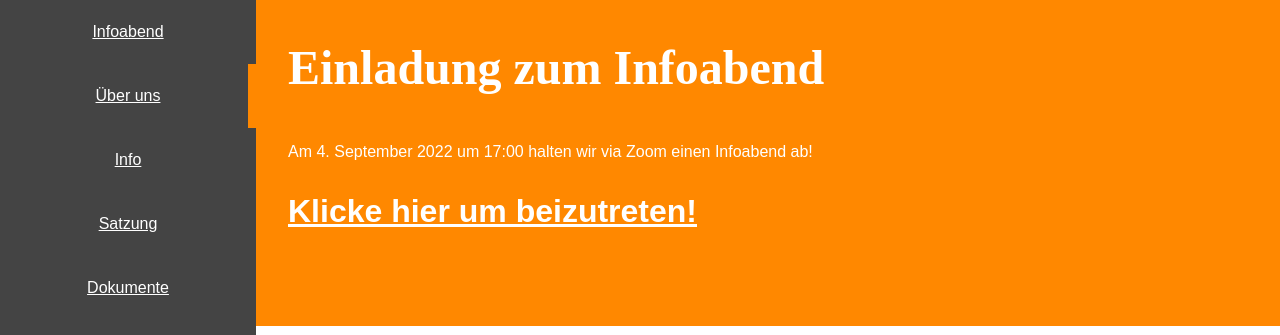
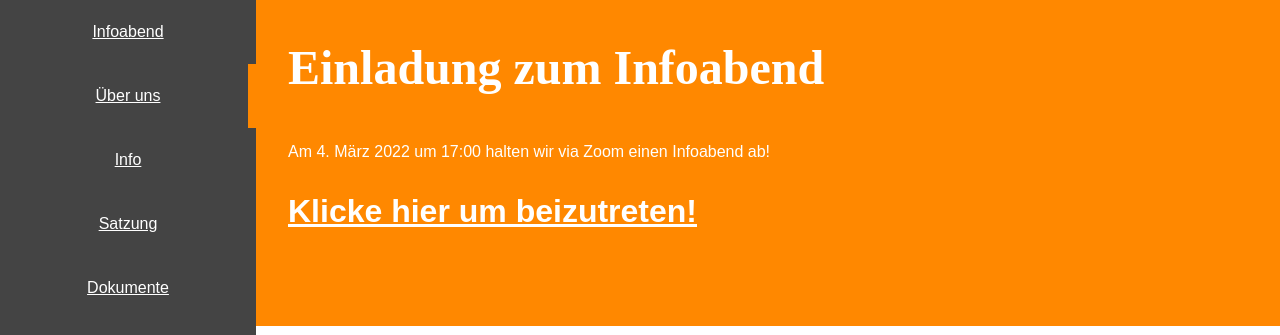
Before and after one commit to RLynx0/IVP-Website, a PHP site: page / in a window 1280 px wide. Shown: the part 351-686 px from the top of the page. Run offline with PHP 8.4, Linux system fonts and the light colour scheme.

Commit message:
Update index.php

```diff
--- a/index.php
+++ b/index.php
@@ -88,7 +88,7 @@
                 <a id="Einladung"></a>
                 <h2>Einladung zum Infoabend</h2>
                 <p>
-                    Am 4. September 2022 um 17:00 halten wir via Zoom einen Infoabend ab!
+                    Am 4. März 2022 um 17:00 halten wir via Zoom einen Infoabend ab!
                 </p>
                 <h3>
                     <div class="linkHolder">
```
